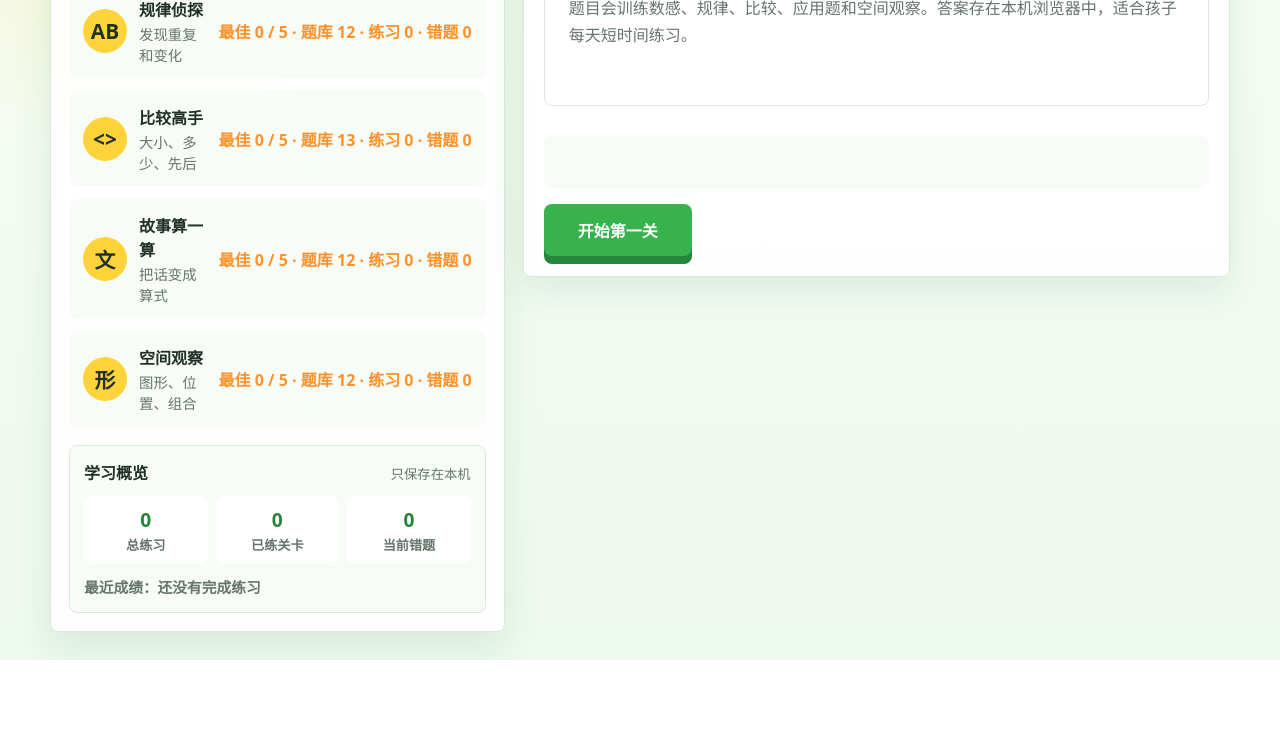
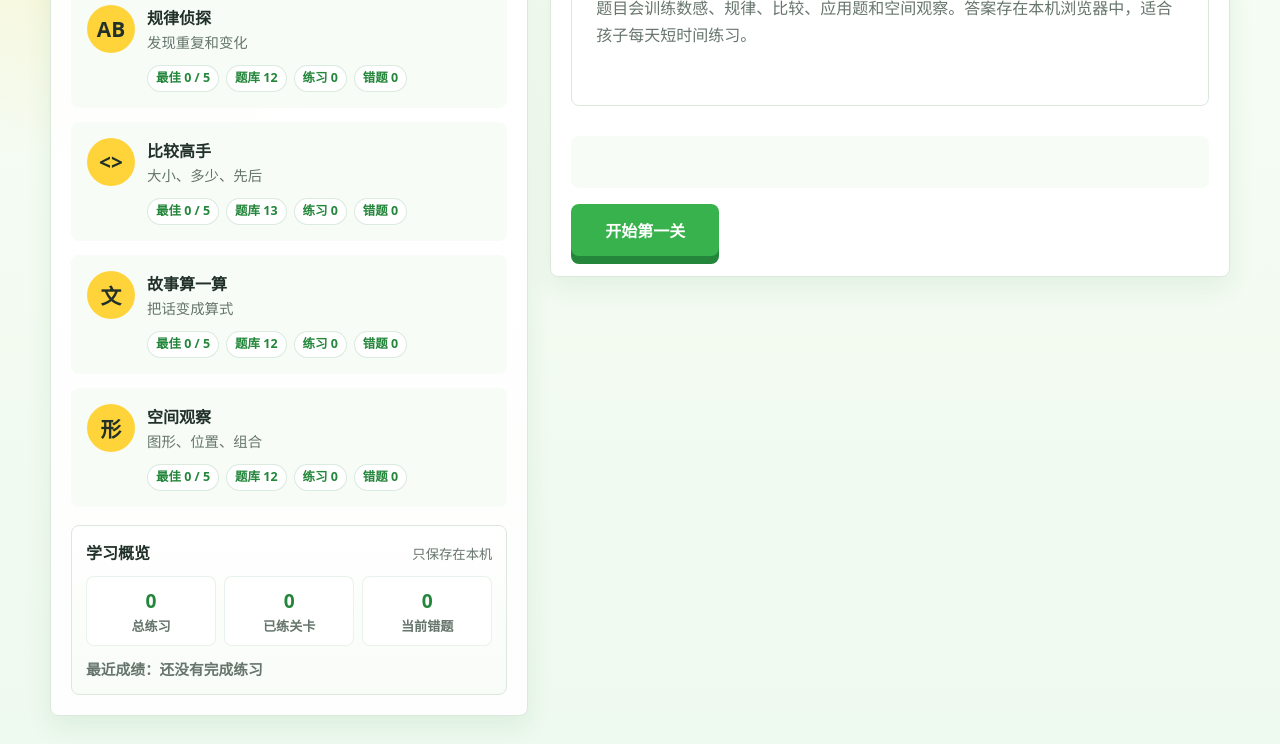
Before and after one commit to FreeWindTyler/thinking-island, a website: page index.html in a window 1280 px wide. Shown: the part 364-1108 px from the top of the page. Before the commit the page ends 1024 px from the top, so only its background shows below. Drawn offline with Linux system fonts and the light colour scheme.

Commit message:
Improve route layout and visual style

```diff
--- a/app.js
+++ b/app.js
@@ -265,21 +265,23 @@ function renderLessons() {
       const saved = getLessonProgress(lesson.id);
       const missedCount = getMissedIds(lesson.id).length;
       const isActive = lesson.id === state.activeLessonId ? " active" : "";
-      const scoreText = [
+      const lessonMeta = [
         `最佳 ${saved.best} / ${practiceQuestionCount}`,
         `题库 ${lesson.questions.length}`,
         `练习 ${saved.attempts}`,
         `错题 ${missedCount}`
-      ].join(" · ");
+      ];
 
       return `
         <button class="lesson-button${isActive}" type="button" data-lesson-id="${lesson.id}">
           <span class="lesson-icon">${escapeHtml(lesson.icon)}</span>
-          <span>
+          <span class="lesson-copy">
             <span class="lesson-title">${escapeHtml(lesson.title)}</span>
             <span class="lesson-desc">${escapeHtml(lesson.desc)}</span>
           </span>
-          <span class="lesson-score">${escapeHtml(scoreText)}</span>
+          <span class="lesson-meta">
+            ${lessonMeta.map((item) => `<span class="lesson-meta-item">${escapeHtml(item)}</span>`).join("")}
+          </span>
         </button>
       `;
     })
--- a/styles.css
+++ b/styles.css
@@ -11,7 +11,8 @@
   --orange: #ff922b;
   --red: #ff6b6b;
   --line: #dce8dd;
-  --shadow: 0 14px 36px rgba(35, 134, 58, 0.12);
+  --soft: #f8fcf7;
+  --shadow: 0 10px 26px rgba(35, 134, 58, 0.09);
 }
 
 * {
@@ -118,8 +119,8 @@ h3 {
 
 .layout {
   display: grid;
-  grid-template-columns: minmax(280px, 0.9fr) minmax(0, 1.4fr);
-  gap: 18px;
+  grid-template-columns: minmax(360px, 0.95fr) minmax(0, 1.35fr);
+  gap: 22px;
   align-items: start;
 }
 
@@ -132,7 +133,7 @@ h3 {
 }
 
 .lesson-map {
-  padding: 18px;
+  padding: 20px;
 }
 
 .practice-panel {
@@ -141,21 +142,21 @@ h3 {
 
 .lesson-list {
   display: grid;
-  gap: 12px;
+  gap: 14px;
   margin-top: 18px;
 }
 
 .lesson-button {
   display: grid;
-  grid-template-columns: 44px 1fr auto;
+  grid-template-columns: 48px minmax(0, 1fr);
   gap: 12px;
-  align-items: center;
+  align-items: start;
   width: 100%;
-  padding: 12px;
+  padding: 14px;
   border: 2px solid transparent;
   border-radius: 8px;
   color: var(--ink);
-  background: #f8fcf7;
+  background: var(--soft);
   text-align: left;
   cursor: pointer;
   transition:
@@ -178,13 +179,17 @@ h3 {
 
 .lesson-icon {
   display: grid;
-  width: 44px;
-  height: 44px;
+  width: 48px;
+  height: 48px;
   place-items: center;
   border-radius: 50%;
   background: var(--yellow);
   font-size: 1.3rem;
   font-weight: 900;
+}
+
+.lesson-copy {
+  min-width: 0;
 }
 
 .lesson-title {
@@ -199,10 +204,22 @@ h3 {
   font-size: 0.9rem;
 }
 
-.lesson-score {
-  color: var(--orange);
+.lesson-meta {
+  grid-column: 2;
+  display: flex;
+  flex-wrap: wrap;
+  gap: 7px;
+}
+
+.lesson-meta-item {
+  padding: 5px 8px;
+  border: 1px solid rgba(35, 134, 58, 0.16);
+  border-radius: 999px;
+  color: var(--green-dark);
+  background: #fff;
+  font-size: 0.78rem;
   font-weight: 900;
-  white-space: nowrap;
+  line-height: 1.2;
 }
 
 .progress-dashboard {
@@ -210,7 +227,7 @@ h3 {
   padding: 14px;
   border: 1px solid var(--line);
   border-radius: 8px;
-  background: #f8fcf7;
+  background: linear-gradient(180deg, #ffffff 0%, var(--soft) 100%);
 }
 
 .dashboard-heading {
@@ -239,6 +256,7 @@ h3 {
 
 .dashboard-grid div {
   padding: 10px 8px;
+  border: 1px solid rgba(35, 134, 58, 0.1);
   border-radius: 8px;
   background: #fff;
   text-align: center;
@@ -542,10 +560,10 @@ h3 {
   }
 
   .lesson-button {
-    grid-template-columns: 40px 1fr;
+    grid-template-columns: 44px minmax(0, 1fr);
   }
 
-  .lesson-score {
+  .lesson-meta {
     grid-column: 2;
   }
 }
```
Also changed, not shown: CHANGELOG.md, README.md.
